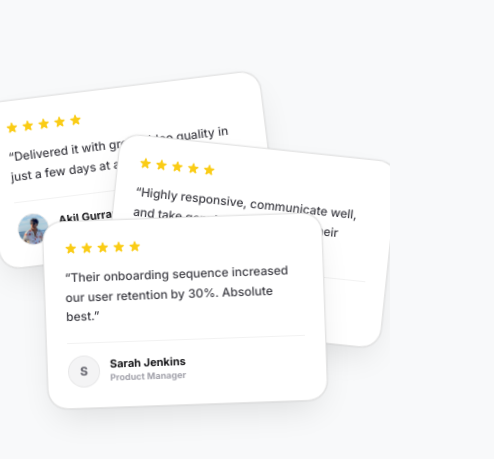
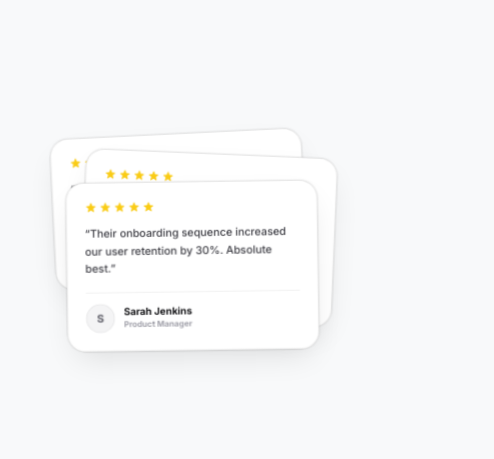
Before and after one commit to BerserkerOP/website, a Next.js app: page / in a window 390 px wide. Shown: the part 645-1104 px from the top of the page, 494 px wide, since content can reach past the window. Built offline with nearby package versions, Linux system fonts and the light colour scheme.

Commit message:
Fix horizontal mobile layout leaks and centering of floating elements

```diff
--- a/app/globals.css
+++ b/app/globals.css
@@ -39,11 +39,16 @@
   transition-timing-function: ease-in !important;
 }
 
+html,
+body {
+  max-width: 100%;
+  overflow-x: hidden;
+  overscroll-behavior: none;
+}
+
 body {
   color: var(--apple-text);
   background: var(--apple-bg);
-  overflow-x: hidden;
-  overscroll-behavior: none;
 }
 
 html {
--- a/components/FloatingContactButton.tsx
+++ b/components/FloatingContactButton.tsx
@@ -43,7 +43,7 @@ export default function FloatingContactButton() {
           whileHover={{ scale: 1.05, y: -2 }}
           whileTap={{ scale: 0.95 }}
           onClick={handleClick}
-          className="fixed bottom-6 right-6 z-40 bg-[#007AFF] text-white font-bold text-sm rounded-full px-5 py-3 shadow-[0_10px_30px_rgba(0,122,255,0.4),0_0_15px_rgba(0,122,255,0.2)] hover:bg-[#007AFF]/95 flex items-center justify-center gap-2 cursor-pointer transition-colors border border-white/10"
+          className="fixed bottom-4 right-4 md:bottom-6 md:right-6 z-40 bg-[#007AFF] text-white font-bold text-sm rounded-full px-5 py-3 shadow-[0_10px_30px_rgba(0,122,255,0.4),0_0_15px_rgba(0,122,255,0.2)] hover:bg-[#007AFF]/95 flex items-center justify-center gap-2 cursor-pointer transition-colors border border-white/10 max-w-[calc(100vw-32px)]"
         >
           <svg className="w-4 h-4" fill="none" viewBox="0 0 24 24" stroke="currentColor" strokeWidth={2.5}>
             <path strokeLinecap="round" strokeLinejoin="round" d="M8 7V3m8 4V3m-9 8h10M5 21h14a2 2 0 002-2V7a2 2 0 00-2-2H5a2 2 0 00-2 2v12a2 2 0 002 2z" />
--- a/components/Hero.tsx
+++ b/components/Hero.tsx
@@ -19,6 +19,7 @@ export default function Hero() {
   const [isModalOpen, setIsModalOpen] = useState(false);
   const [hoveredCard, setHoveredCard] = useState<number | null>(null);
   const [mounted, setMounted] = useState(false);
+  const [isMobile, setIsMobile] = useState(false);
   const { scrollY } = useScroll();
   const opacity = useTransform(scrollY, [0, 600], [1, 0]);
 
@@ -28,6 +29,15 @@ export default function Hero() {
       setIndex((prev) => (prev + 1) % phrases.length);
     }, 3000);
     return () => clearInterval(interval);
+  }, []);
+
+  useEffect(() => {
+    const handleResize = () => {
+      setIsMobile(window.innerWidth < 640);
+    };
+    handleResize();
+    window.addEventListener('resize', handleResize);
+    return () => window.removeEventListener('resize', handleResize);
   }, []);
 
   const heroReviews = [
@@ -149,10 +159,10 @@ export default function Hero() {
                   onMouseEnter={() => setHoveredCard(idx)}
                   onMouseLeave={() => setHoveredCard(null)}
                   animate={{
-                    rotate: isHovered ? 0 : rev.rotation,
-                    x: isHovered ? 0 : rev.x,
-                    y: isHovered ? 0 : rev.y,
-                    scale: isHovered ? 1.06 : isAnyHovered ? 0.94 : 1,
+                    rotate: isHovered ? 0 : (isMobile ? rev.rotation * 0.4 : rev.rotation),
+                    x: isHovered ? 0 : (isMobile ? rev.x * 0.25 : rev.x),
+                    y: isHovered ? 0 : (isMobile ? rev.y * 0.4 : rev.y),
+                    scale: isHovered ? 1.06 : isAnyHovered ? 0.94 : (isMobile ? 0.9 : 1),
                     opacity: isHovered ? 1 : isAnyHovered ? 0.45 : 1,
                     zIndex: isHovered ? 50 : cardZ,
                     filter: isHovered ? "blur(0px)" : isAnyHovered ? "blur(1px)" : "blur(0px)",
--- a/components/ReviewsSection.tsx
+++ b/components/ReviewsSection.tsx
@@ -1,6 +1,6 @@
 "use client";
 
-import { useState } from 'react';
+import { useState, useEffect } from 'react';
 import { motion, AnimatePresence } from 'framer-motion';
 
 const reviews = [
@@ -119,6 +119,16 @@ const chatsData: Chat[] = [
 
 function ScreenshotCarousel() {
   const [activeIndex, setActiveIndex] = useState(0);
+  const [isMobile, setIsMobile] = useState(false);
+
+  useEffect(() => {
+    const handleResize = () => {
+      setIsMobile(window.innerWidth < 640);
+    };
+    handleResize();
+    window.addEventListener('resize', handleResize);
+    return () => window.removeEventListener('resize', handleResize);
+  }, []);
 
   const handleNext = () => {
     setActiveIndex((prev) => (prev + 1) % chatsData.length);
@@ -159,9 +169,9 @@ function ScreenshotCarousel() {
               style={{ transformOrigin: "center bottom" }}
               animate={{
                 scale: isActive ? 1 : 0.82,
-                x: isActive ? 0 : isLeft ? -180 : 180,
+                x: isActive ? 0 : (isMobile ? (isLeft ? -40 : 40) : (isLeft ? -180 : 180)),
                 z: isActive ? 0 : -100,
-                opacity: isActive ? 1 : 0.35,
+                opacity: isActive ? 1 : (isMobile ? 0 : 0.35),
                 zIndex: isActive ? 20 : 10,
                 pointerEvents: isActive ? "auto" : "none",
                 filter: isActive ? "blur(0px)" : "blur(3px)",
```
